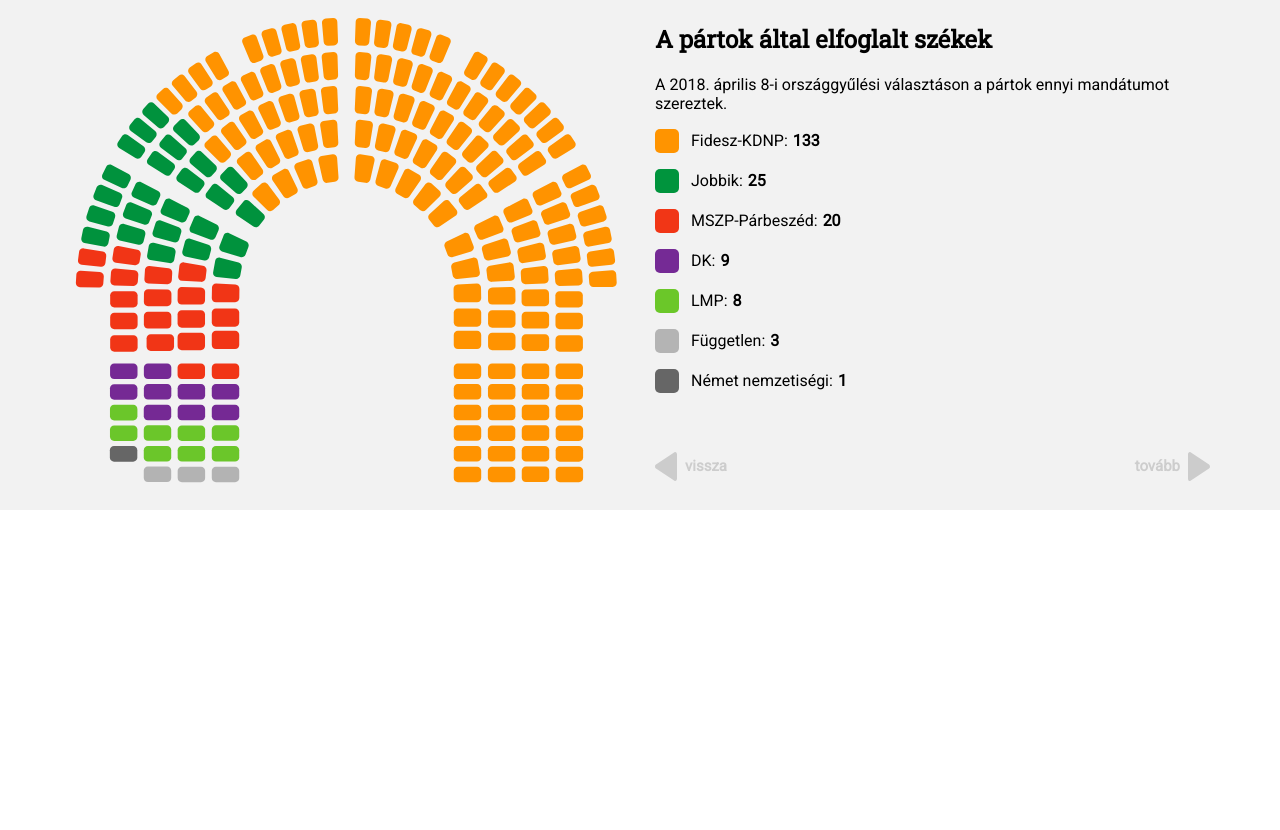
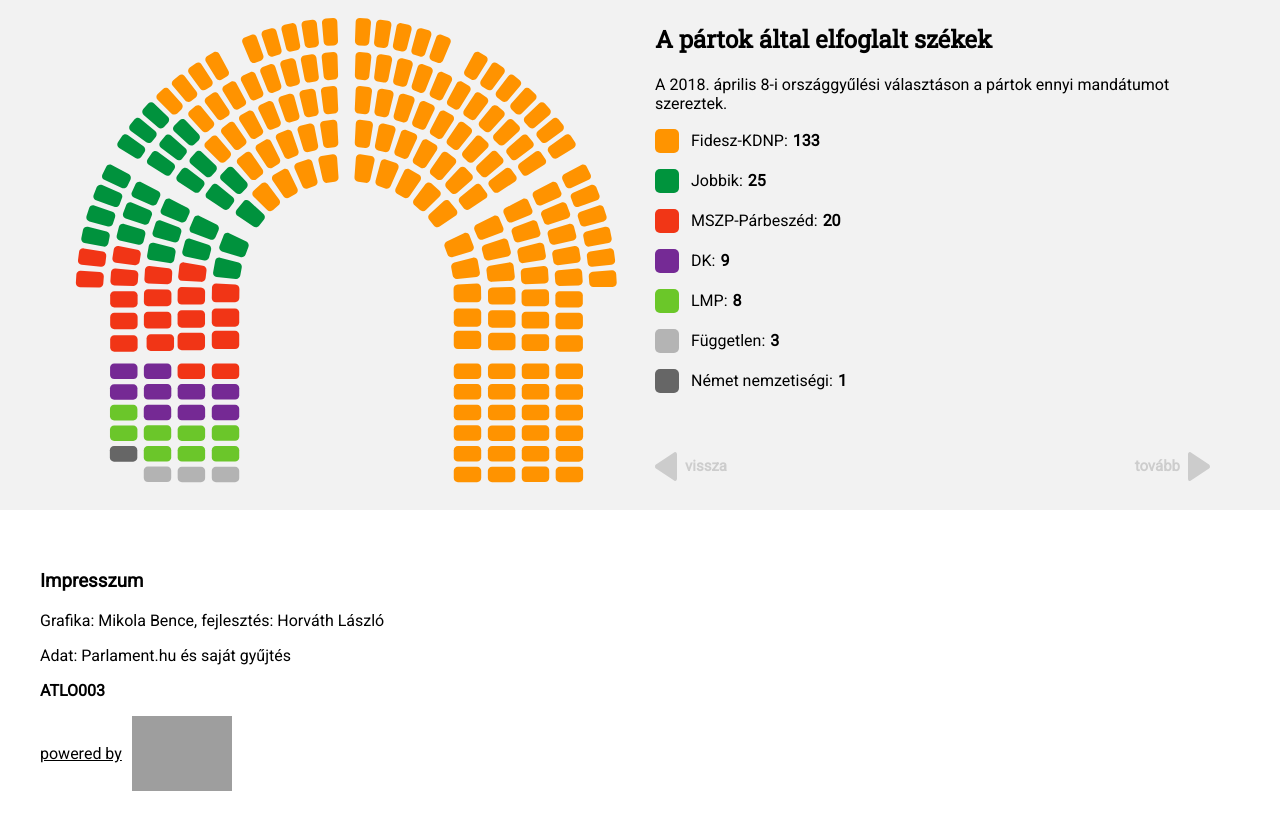
Before and after one commit to atlo/parlament, a plain HTML site: page index.html in a window 1280 px wide. Shown: the part 304-1134 px from the top of the page. Before the commit the page ends 814 px from the top, so only its background shows below. Drawn offline with nearby package versions, Linux system fonts and the light colour scheme; grey boxes are pictures that could not be loaded; files whose address does not match are found by name.

Commit message:
impressum and swipe event added

```diff
--- a/index.html
+++ b/index.html
@@ -284,10 +284,23 @@
       </section>
     </div>
   </div>
+  <footer>
+    <div class="container">
+      <h3>Impresszum</h3>
+      <p>Grafika: Mikola Bence, fejlesztés: Horváth László</p>
+      <p>Adat: Parlament.hu és saját gyűjtés</p>
+      <p><strong>ATLO003</strong></p>
+      <a class="powered-by" href="https://atlatszo.hu/" target="_blank" rel="noopener">
+        <span>powered by</span>
+        <img inline src="https://atlo.team/images/atlatszo.jpg" alt="Átlátszó logó">
+      </a>
+    </div>
+</footer>
   <script
 			  src="https://code.jquery.com/jquery-3.3.1.min.js"
 			  integrity="sha256-FgpCb/KJQlLNfOu91ta32o/NMZxltwRo8QtmkMRdAu8="
         crossorigin="anonymous"></script>
+  <script src="http://code.jquery.com/mobile/1.4.5/jquery.mobile-1.4.5.min.js"></script>
   <script src="javascripts/header.js"></script>
   <script src="javascripts/share.js"></script>
   <script src="javascripts/script.js"></script>
--- a/javascripts/script.js
+++ b/javascripts/script.js
@@ -28,3 +28,5 @@ function previousPage () {
 
 $('.next-page').click(nextPage)
 $('.previous-page').click(previousPage)
+$('section').on('swipeleft', nextPage)
+$('section').on('swipeleft', previousPage)
--- a/stylesheets/style.css
+++ b/stylesheets/style.css
@@ -153,6 +153,21 @@ section span.yellow {
   background-color: #ffb22a;
 }
 
+footer {
+  margin: 60px 0;
+}
+
+footer a {
+  display: flex;
+  align-items: center;
+  color: black;
+}
+
+footer img {
+  margin-left: 10px;
+  width: 100px;
+}
+
 @media (max-width: 1200px) {
   .section-container section {
     position: relative;
```
